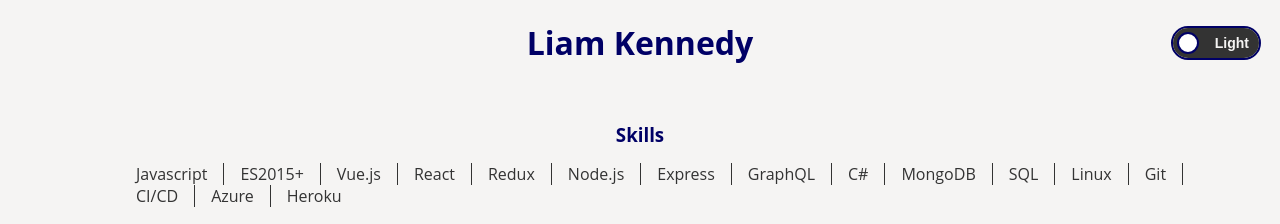
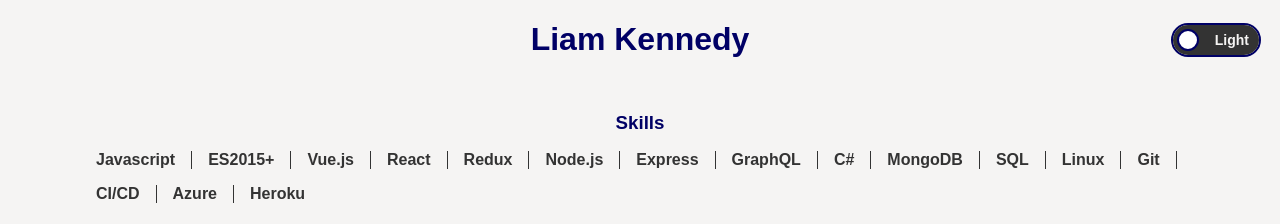
Before and after one commit to lkennxyz/cv, a Gatsby site: page / in a window 1280 px wide. Shown: the top 224 px of the page. Built offline with nearby package versions, Linux system fonts and the light colour scheme; Gatsby itself is replaced by a stand-in of ours.

Commit message:
Bit of playing with pdf & skills, font change

```diff
--- a/src/pages/index.js
+++ b/src/pages/index.js
@@ -15,13 +15,13 @@ const IndexPage = ({ pageContext }) => (
     <SEO title="Home" />
     <div className="skills area">
       <h3>Skills</h3>
-        <ul>
+        <div className="skillList">
           {
             data.skills.map((el, i) =>
-            <li key={i}>{el}</li>
+            <h4 key={`skill-${i}`}>{el}</h4>
             )
           }
-        </ul>
+        </div>
     </div>
     <div className="summary area">
       {data.personal_summary}
--- a/src/styles/_base.scss
+++ b/src/styles/_base.scss
@@ -1,6 +1,6 @@
 html {
-  @import url('https://fonts.googleapis.com/css?family=Open+Sans&display=swap');
-  font-family: 'Open Sans', sans-serif;
+  @import url('https://fonts.googleapis.com/css?family=Source+Sans+Pro&display=swap');
+  font-family: 'Source Sans Pro', sans-serif;
   -ms-text-size-adjust: 100%;
   -webkit-text-size-adjust: 100%;
   height: 100%;
--- a/src/styles/_content.scss
+++ b/src/styles/_content.scss
@@ -2,7 +2,7 @@ header {
   grid-area: header;
 }
 .header {
-  margin-bottom: 1.45em;
+  margin-bottom: 1.25em;
   width: 100%;
   height: 10%;
   display: grid;
@@ -39,23 +39,18 @@ header {
 .skills {
   text-align: center;
   grid-area: skills;
-  > ul {
-    overflow: auto;
-    list-style-type: none;
-    @media only screen and (max-width: 768px) {
-      padding: 0;
-    }
+  .skillList {
+    display: flex;
+    flex-direction: row;
+    flex-wrap: wrap;
     :last-child {
       border-right: 0 !important;
     }
-    > li {
-      float: left;
-      margin-right: 0px;
-      margin-left: 0px;
+    > h4 {
+      padding: 0 1em;
       @include themed() {
         border-right: 1px solid t($text);
       };
-      padding: 0 1em;
     }
   }
 }
--- a/src/styles/pdfMode.css
+++ b/src/styles/pdfMode.css
@@ -3,7 +3,7 @@
 }
 main {
   grid-template-columns: 50% 50%;
-  grid-template-rows: 0.25fr 0.5fr 0.75fr 0.5fr;
+  grid-template-rows: 0.25fr 0.5fr 0.25fr 0.5fr;
   grid-template-areas:
     "skills skills"
     "details summary"
```
